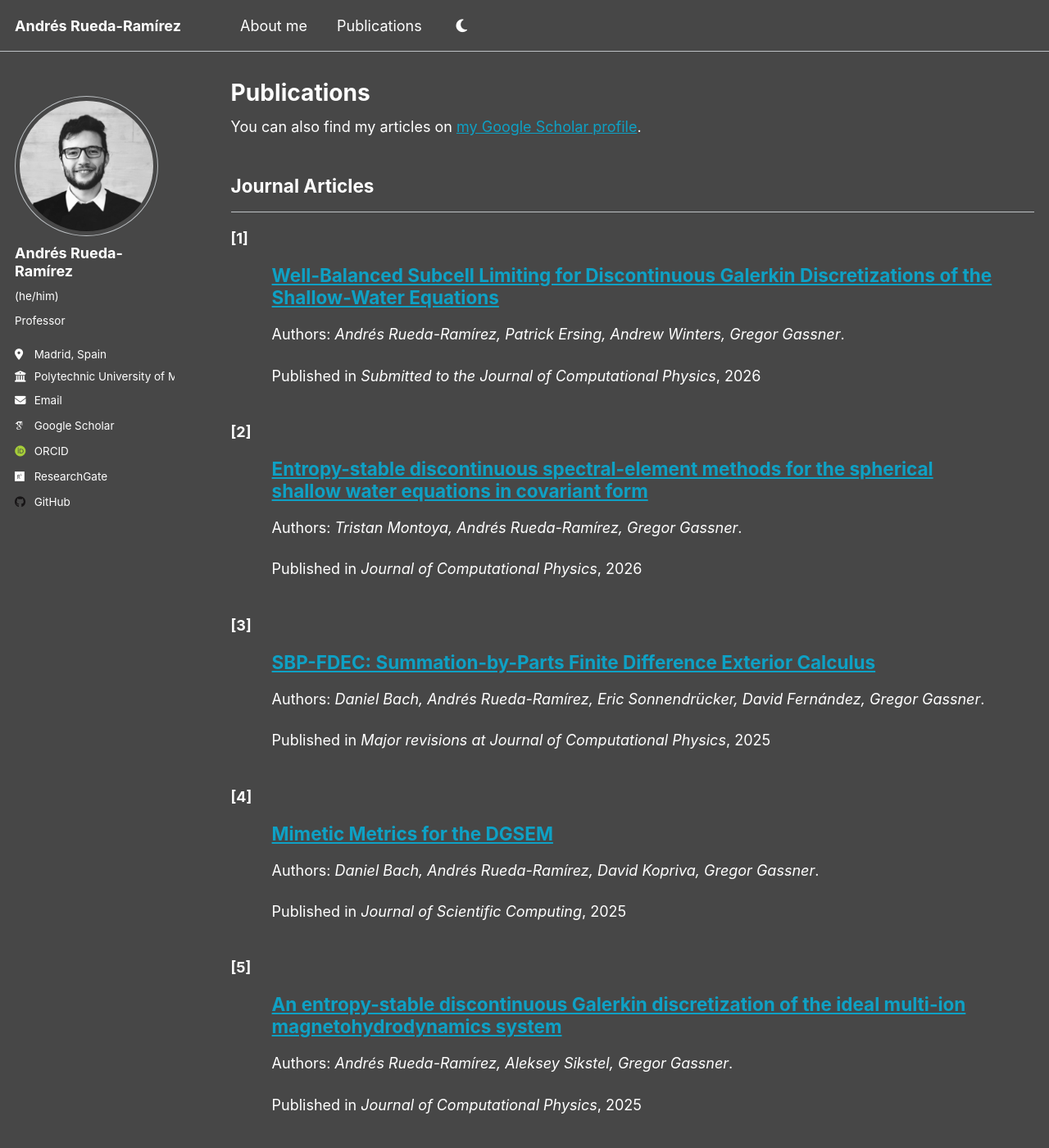
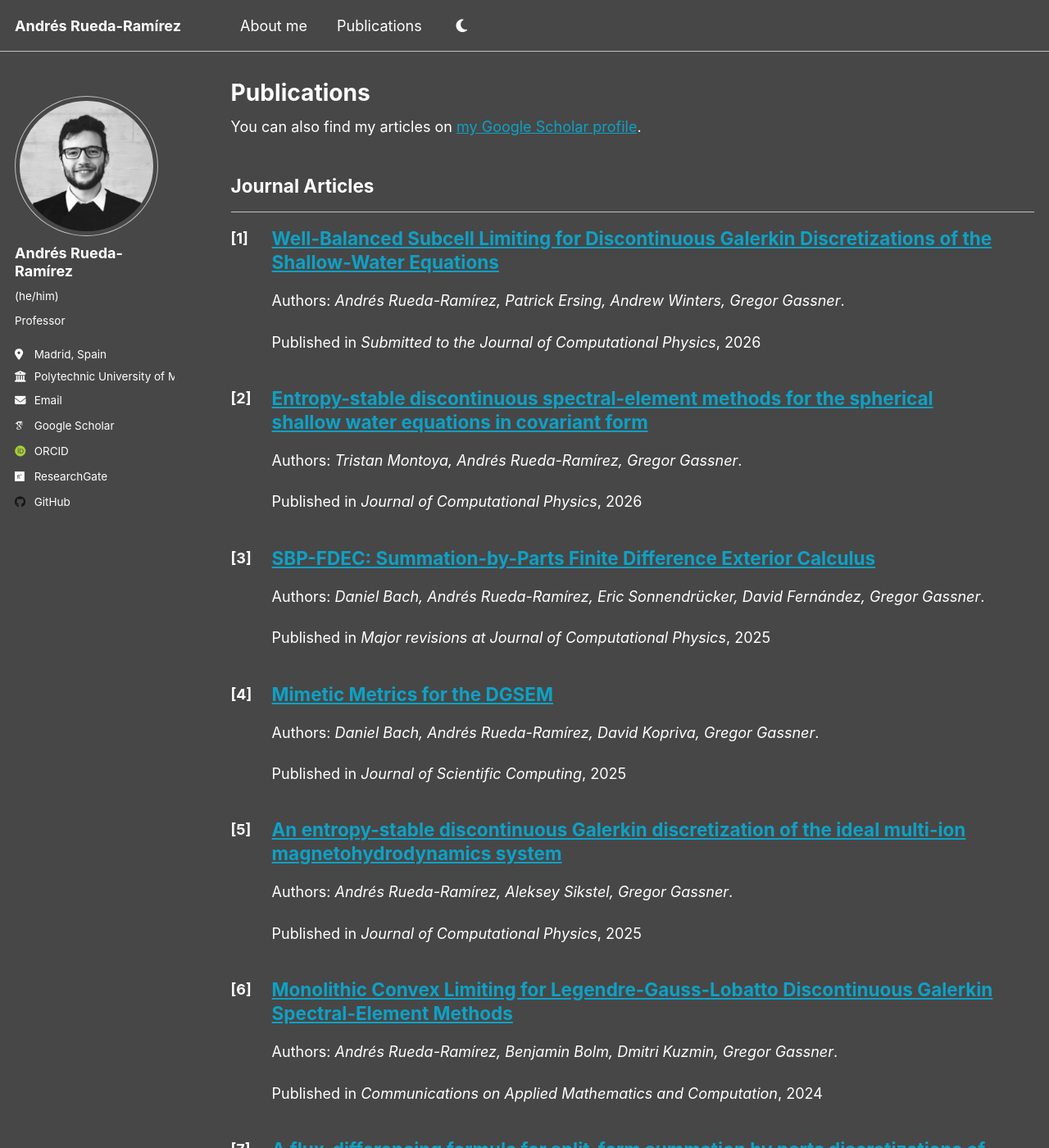
Before and after one commit to amrueda/amrueda.github.io, a Jekyll site: the page built from _pages/publications.html, in a window 1280 px wide and 1400 px high. Shown: the whole window at 82% size. Built offline with Jekyll 4.4.1, drawn with Linux system fonts in a browser that asks for light colours; some web fonts are replaced.

Commit message:
Publication titles in-line with numbers

```diff
--- a/_pages/publications.html
+++ b/_pages/publications.html
@@ -33,6 +33,11 @@ author_profile: true
         </div>
 
         <div style="flex: 1;">
+          <style>
+            .archive__item-title {
+              display: inline;
+            }
+          </style>
           {% include archive-single.html %}
         </div>
 
```
